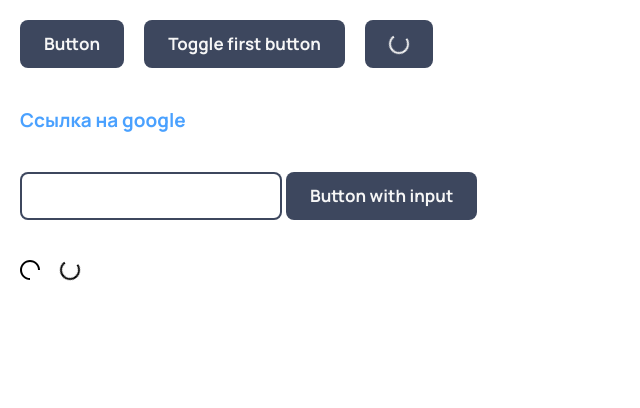
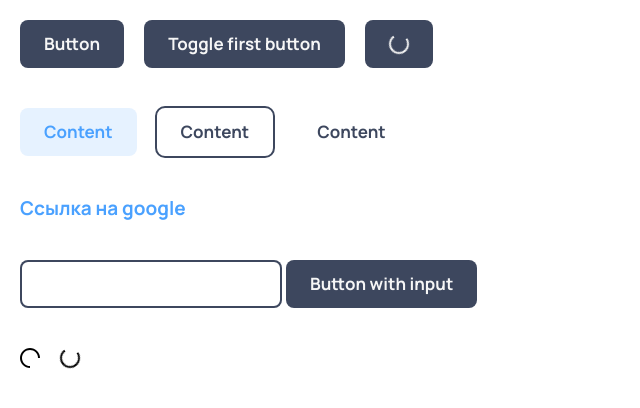
Before and after one commit to dsawfer/React-ui-kit, a React (Create React App) app: page / in a window 1280 px wide. Shown: the top 408 px of the page, without its empty margins (0-640 px from the left). Built offline with nearby package versions, Linux system fonts and the light colour scheme.

Commit message:
Добавил темы для кнопок

```diff
--- a/src/App.tsx
+++ b/src/App.tsx
@@ -38,6 +38,24 @@ function App() {
           <Loader></Loader>
         </Button>
       </div>
+        <div
+            style={{
+                display: "flex",
+                gap: "20px 20px",
+                alignItems: "center",
+                padding: "20px",
+            }}
+        >
+            <Button theme='secondary'>
+                Content
+            </Button>
+            <Button theme='outline'>
+                Content
+            </Button>
+            <Button theme='flat'>
+                Content
+            </Button>
+        </div>
       <div
         style={{
           display: "flex",
--- a/src/components/Button/Button.module.css
+++ b/src/components/Button/Button.module.css
@@ -4,21 +4,86 @@
   align-items: center;
   padding: 12px 24px;
   height: var(--element-height);
-  background: var(--color-primary-base);
-  color: var(--color-base-02);
   border: none;
   border-radius: var(--element-border-radius);
   cursor: pointer;
 }
 
-.Button:hover {
+/*PRIMARY*/
+
+.Button_primary {
+  background: var(--color-primary-base);
+  color: var(--color-base-02);
+}
+
+.Button_primary:hover {
   background: var(--color-primary-hover);
 }
 
-.Button:active {
+.Button_primary:active {
   background: var(--color-primary-active);
 }
 
-.Button:disabled {
+.Button_primary:disabled {
   background: var(--color-primary-disable);
 }
+
+/*SECONDARY*/
+
+.Button_secondary {
+  background: var(--color-secondary-base);
+  color: var(--color-info-base);
+}
+
+.Button_secondary:hover {
+  background: var(--color-secondary-hover);
+}
+
+.Button_secondary:active {
+  background: var(--color-secondary-active);
+}
+
+.Button_secondary:disabled {
+  background: var(--color-secondary-disable);
+}
+
+/*OUTLINE*/
+
+.Button_outline {
+  background: transparent;
+  color: var(--color-primary-base);
+  outline: solid var(--color-primary-base) 2px;
+}
+
+.Button_outline:hover {
+  color: var(--color-primary-hover);
+  background: var(--color-base-03);
+}
+
+.Button_outline:active {
+  color: var(--color-primary-active);
+  background: var(--color-base-04);
+}
+
+.Button_outline:disabled {
+  color: var(--color-primary-disable);
+}
+
+/*FLAT*/
+
+.Button_flat {
+  background: transparent;
+  color: var(--color-primary-base);
+}
+
+.Button_flat:hover {
+  background: var(--color-base-03);
+}
+
+.Button_flat:active {
+  background: var(--color-base-04);
+}
+
+.Button_flat:disabled {
+  color: var(--color-primary-disable);
+}
--- a/src/components/Button/Button.tsx
+++ b/src/components/Button/Button.tsx
@@ -36,7 +36,7 @@ export const Button = (props: ButtonProps) => {
 
   return (
     <button
-      className={cn(t.BodyL_bold, s.Button)}
+      className={cn(t.BodyL_bold, s.Button, s[`Button_${theme}`])}
       onClick={props.onClick}
       type={type}
       disabled={disabled}
```
Also changed, not shown: 1 other file (tests, documents, lock files or other folders).
